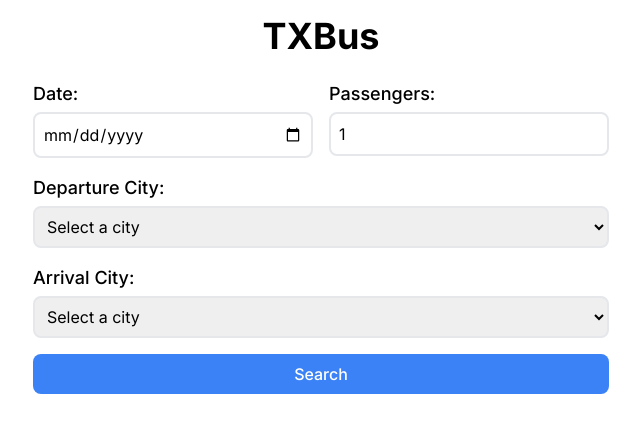
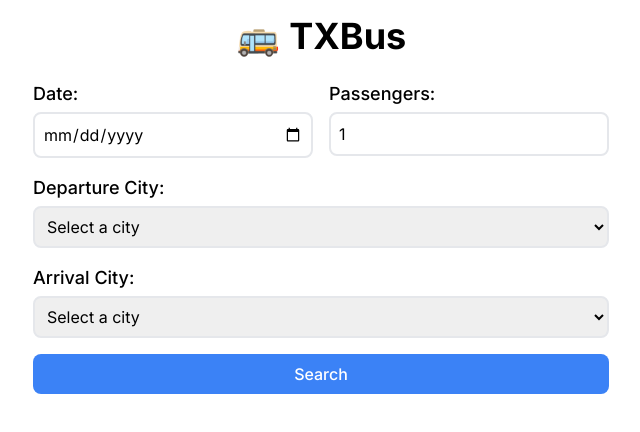
Before and after one commit to charanvengatesh/TXBus, a Next.js app in the folder frontend/: page / in a window 1280 px wide. Shown: the top 432 px of the page, without its empty margins (319-959 px from the left). Built offline with nearby package versions, Linux system fonts and the light colour scheme.

Commit message:
chore: Update page.tsx and package.json

```diff
--- a/frontend/app/page.tsx
+++ b/frontend/app/page.tsx
@@ -119,7 +119,7 @@ export default function Home() {
   return (
     <main className="p-4">
       <div className="max-w-xl mx-auto">
-        <h1 className="text-4xl font-bold text-center mb-6">TXBus</h1>
+        <h1 className="text-4xl font-bold text-center mb-6">🚌 TXBus</h1>
         <form onSubmit={handleSubmit} className="space-y-4">
           <div className="flex justify-between gap-4">
             <div className="flex-1">
--- a/frontend/package.json
+++ b/frontend/package.json
@@ -9,7 +9,7 @@
     "lint": "next lint"
   },
   "dependencies": {
-    "next": "14.1.3",
+    "next": "^14.1.3",
     "react": "^18",
     "react-dom": "^18"
   },
```
Also changed, not shown: 1 other file (tests, documents, lock files or other folders).
